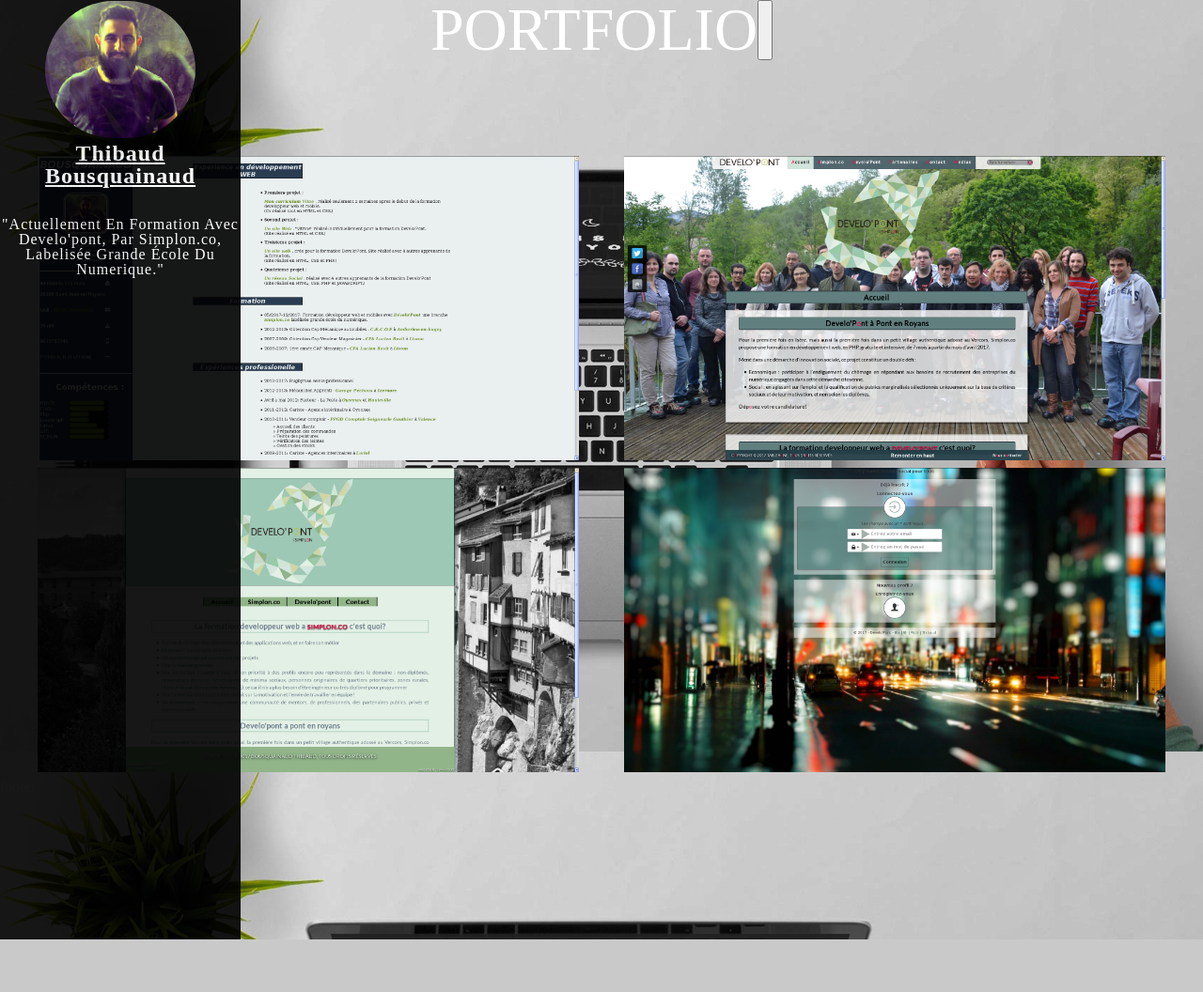
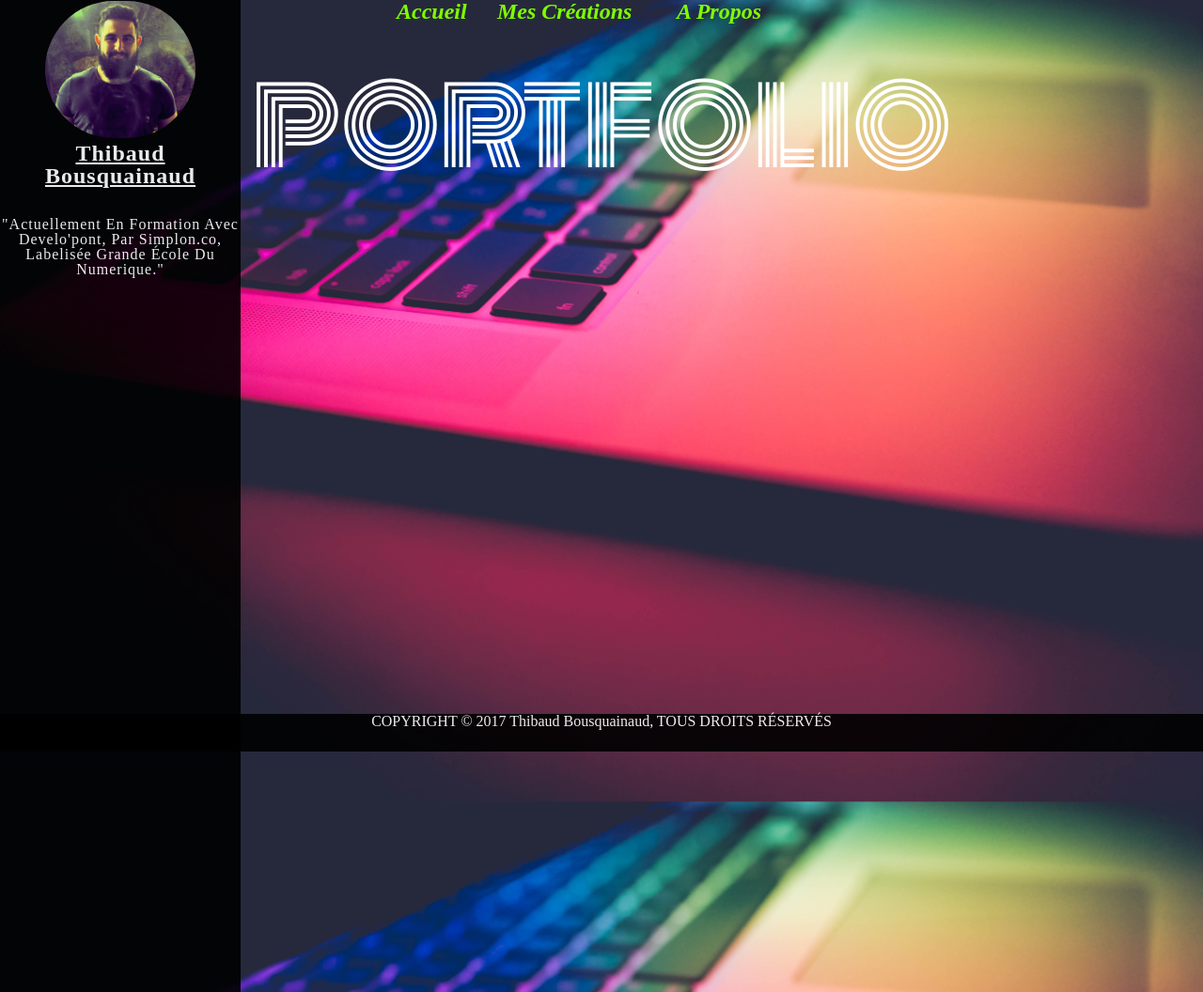
Before and after one commit to thibaud26/portfolio, a PHP site: page / in a window 1280 px wide. Shown: the whole page at 94% size. Before the commit the page ends 1000 px from the top, so only its background shows below. Run offline with PHP 8.4, Linux system fonts and the light colour scheme.

Commit message:
ameioration portfolio

```diff
--- a/css/main.css
+++ b/css/main.css
@@ -29,7 +29,7 @@ footer, header, hgroup, menu, nav, section {
 	display: block;
 }
 body {
-    background-image: url(../images/ecranfond.jpeg);
+    background-image: url(../images/fondecran2.jpeg);
     background-attachment: fixed;
     background-repeat: no-repeat;
     background-size: cover;
@@ -65,12 +65,66 @@ table {
 
 
 .titre {
-    font-size: 4em;
+    font-size: 7em;
+    font-family: 'Monoton', cursive;
+    padding-top: 0.5em;
+
 }
 
-.menu {
 
+/************************** MENU ***************************/
+
+#menu {
+    display: flex;
 }
+
+#onglets {
+    display: flex;
+    flex-direction: row;
+}
+
+
+/* Buzz */
+@-webkit-keyframes hvr-buzz {
+  50% {
+    -webkit-transform: translateX(3px) rotate(2deg);
+    transform: translateX(3px) rotate(2deg);
+  }
+  100% {
+    -webkit-transform: translateX(-3px) rotate(-2deg);
+    transform: translateX(-3px) rotate(-2deg);
+  }
+}
+@keyframes hvr-buzz {
+  50% {
+    -webkit-transform: translateX(3px) rotate(2deg);
+    transform: translateX(3px) rotate(2deg);
+  }
+  100% {
+    -webkit-transform: translateX(-3px) rotate(-2deg);
+    transform: translateX(-3px) rotate(-2deg);
+  }
+}
+.hvr-buzz {
+  display: inline-block;
+  vertical-align: middle;
+  -webkit-transform: perspective(1px) translateZ(0);
+  transform: perspective(1px) translateZ(0);
+  box-shadow: 0 0 1px transparent;
+  padding-right: 2em;
+}
+.hvr-buzz:hover, .hvr-buzz:focus, .hvr-buzz:active {
+  -webkit-animation-name: hvr-buzz;
+  animation-name: hvr-buzz;
+  -webkit-animation-duration: 0.15s;
+  animation-duration: 0.15s;
+  -webkit-animation-timing-function: linear;
+  animation-timing-function: linear;
+  -webkit-animation-iteration-count: infinite;
+  animation-iteration-count: infinite;
+}
+
+/************************** FIN MENU ***************************/
 
 
 a:visited {
@@ -102,6 +156,8 @@ a:link {
     display: flex;
     top: 0;
     justify-content: center;
+    flex-direction: column-reverse;
+    align-items: center;
 }
 
 
@@ -119,37 +175,91 @@ a:link {
 .photohaut{
     display: flex;
     flex-direction: row;
-    justify-content: center;
+    justify-content: space-evenly;
+    padding-left: 4em;
+    padding-bottom: 2em;
 }
 
 
 .photobas {
     display: flex;
     flex-direction: row;
-    justify-content: center;
+    justify-content: space-evenly;
+    padding-left: 4em;
 }
 
 
 .photocv {
-    width: 12em;
-    padding-right: 1em;
+    width: 10em;
+    padding-left: 2em;
+
 }
 
 
 .photodev {
-    width: 12em;
+    width: 10em;
 }
 
 
 .photositeperso {
-    width: 12em;
-    padding-right: 1em;
+    width: 10em;
+    padding-left: 2em;
+
 }
 
 
 .photoreseau {
-    width: 12em;
+    width: 10em;
 }
+
+
+/****************** Float Shadow *******************/
+
+
+.hvr-float-shadow {
+  display: inline-block;
+  vertical-align: middle;
+  -webkit-transform: perspective(1px) translateZ(0);
+  transform: perspective(1px) translateZ(0);
+  box-shadow: 0 0 1px transparent;
+  position: relative;
+  -webkit-transition-duration: 0.3s;
+  transition-duration: 0.3s;
+  -webkit-transition-property: transform;
+  transition-property: transform;
+}
+.hvr-float-shadow:before {
+  pointer-events: none;
+  position: absolute;
+  z-index: -1;
+  content: '';
+  top: 100%;
+  left: 5%;
+  height: 10px;
+  width: 90%;
+  opacity: 0;
+  background: -webkit-radial-gradient(center, ellipse, rgba(0, 0, 0, 0.35) 0%, transparent 80%);
+  background: radial-gradient(ellipse at center, rgba(0, 0, 0, 0.35) 0%, transparent 80%);
+  /* W3C */
+  -webkit-transition-duration: 0.3s;
+  transition-duration: 0.3s;
+  -webkit-transition-property: transform, opacity;
+  transition-property: transform, opacity;
+}
+.hvr-float-shadow:hover, .hvr-float-shadow:focus, .hvr-float-shadow:active {
+  -webkit-transform: translateY(-5px);
+  transform: translateY(-5px);
+  /* move the element up by 5px */
+}
+.hvr-float-shadow:hover:before, .hvr-float-shadow:focus:before, .hvr-float-shadow:active:before {
+  opacity: 1;
+  -webkit-transform: translateY(5px);
+  transform: translateY(5px);
+  /* move the element down by 5px (it will stay in place because it's attached to the element that also moves up 5px) */
+}
+
+
+/****************** Fin Float Shadow *******************/
 
 
 
@@ -158,13 +268,14 @@ a:link {
     background: black none repeat scroll 0 0;
     display: flex;
     flex-flow: column nowrap;
-    height: 125%;
+    height: 132%;
     letter-spacing: 1px;
     max-width: 16em;
     opacity: 0.9;
     position: absolute;
     text-align: center;
     top: 0;
+    z-index: 999;
 }
 
 
@@ -184,10 +295,17 @@ a:link {
 
 
 footer {
+    background-color: black;
+    text-align: center;
+    display: flex;
+    align-self: center;
+    justify-content: space-around;
+    height: 40px;
+    width: 100%;
+    position: fixed;
     bottom: 0;
+    opacity: 0.9;
     left: 0;
     right: 0;
-    height: 8.5em;
-    width: 100%;
-    clear: both; /* sert a mettre le footer en bas */
+    clear: both;
 }
--- /dev/null
+++ b/footer.php
@@ -0,0 +1 @@
+<p>COPYRIGHT © 2017 Thibaud Bousquainaud, TOUS DROITS RÉSERVÉS</p>
--- /dev/null
+++ b/head.html
@@ -0,0 +1,3 @@
+        <meta charset="utf-8">
+        <link rel="stylesheet" href="css/main.css">
+        <link href="https://fonts.googleapis.com/css?family=Monoton" rel="stylesheet">
--- a/index.html
+++ /dev/null
@@ -1,65 +0,0 @@
-<!DOCTYPE html>
-<html lang="fr">
-
-    <head>
-        <meta charset="utf-8">
-        <link rel="stylesheet" href="css/main.css">
-        <title>PORTFOLIO Thibaud Bousquainaud</title>
-    </head>
-    <body>
-
-        <header class="header">
-            <h1 class="titre">PORTFOLIO</h1>
-            <button class="menu">
-
-
-            </button>
-        </header>
-
-        <aside class="aside-left">
-
-            <header>
-                <img class="photo" src="images/Thib.png" alt="photo">
-                <section class="prenom">
-                <h1>Thibaud</h1>
-                <h1>Bousquainaud</h1>
-                </section>
-                <br>
-                <br>
-            </header>
-
-            <section><p>"Actuellement En Formation Avec Develo'pont, Par Simplon.co, Labelisée Grande École Du Numerique." </p></section>
-
-        </aside>
-
-        <main class="warpper">
-
-
-    <div class="photohaut">
-	<section><p><a href="../DossierCV/cvthibaud.php">
-                   <img class="photocv" src="images/ecrancv.png" alt="cv"/>
-    </a></p></section>
-
-	<section><p><a href="../travailA5/accueil/accueil.php">
-                    <img class="photodev" src="images/ecransitedev.png" alt="site developont"/>
-	</a></p></section>
-    </div>
-
-    <div class="photobas">
-	<section><p><a href="../Siteweb/dossierprincipal.php">
-                    <img class="photositeperso" src="images/ecransiteperso.png" alt="site perso"/>
-	</a></p></section>
-
-    <section><p><a href="../ReseauSocial/www/index.php">
-                    <img class="photoreseau" src="images/ecranreseausocial.png" alt="site reseau social"/>
-    </a></p></section>
-    </div>
-
-        </main>
-
-        <footer>
-            <p>footer</p>
-        </footer>
-
-    </body>
-</html>
--- /dev/null
+++ b/index.php
@@ -0,0 +1,45 @@
+<!DOCTYPE html>
+<html lang="fr">
+
+    <head>
+        <?php include ('head.html'); ?>
+        <title>PORTFOLIO Thibaud Bousquainaud</title>
+    </head>
+
+    <body>
+
+        <header class="header">
+
+            <h1 class="titre">PORTFOLIO</h1>
+
+
+                        <nav>
+                            <?php include ('menu.html'); ?>
+                        </nav>
+
+        </header>
+
+        <aside class="aside-left">
+
+            <header>
+                <img class="photo" src="images/Thib.png" alt="photo">
+                <section class="prenom">
+                <h1>Thibaud</h1>
+                <h1>Bousquainaud</h1>
+                </section>
+                <br>
+                <br>
+            </header>
+
+            <section><p>"Actuellement En Formation Avec Develo'pont, Par Simplon.co, Labelisée Grande École Du Numerique." </p></section>
+
+        </aside>
+
+
+
+        <footer>
+            <?php include ('footer.php'); ?>
+        </footer>
+
+    </body>
+</html>
--- /dev/null
+++ b/menu.html
@@ -0,0 +1,14 @@
+<div id="menu">
+    <ul id="onglets">
+
+        <li class="hvr-buzz"><a class="" href="index.php">Accueil</a></li>
+
+        <li><a class="hvr-buzz" href="mesCreations.php">Mes Créations</a>
+        </li>
+
+        <li><a class="hvr-buzz" href="aPropos.php">A Propos</a>
+        </li>
+
+
+    </ul>
+</div>
```
Also changed, not shown: mesCreations.php (added, +55 -0 lines), images/fondecran1.jpeg (added), images/fondecran2.jpeg (added), 3 other files.
